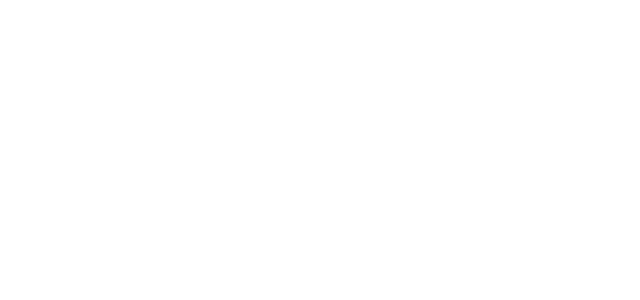
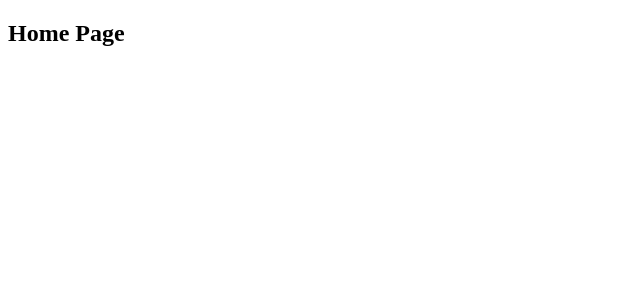
Before and after one commit to KmKalpana/Inventory-App, a React (Create React App) app in the folder frontend/: page / in a window 1280 px wide. Shown: the top 300 px of the page, without its empty margins (0-640 px from the left). Built offline with nearby package versions, Linux system fonts and the light colour scheme.

Commit message:
Setup Redux and Routes

```diff
--- a/frontend/src/App.js
+++ b/frontend/src/App.js
@@ -1,12 +1,14 @@
 import React from 'react'
-import './App.css';
-
+import { BrowserRouter, Routes, Route } from 'react-router-dom'
+import Home from './pages/Home/Home'
 function App() {
   return (
-    <div className="App">
-
-    </div>
-  );
+    <BrowserRouter>
+      <Routes>
+        <Route path="/" element={<Home />} />
+      </Routes>
+    </BrowserRouter>
+  )
 }
 
-export default App;
+export default App
--- a/frontend/src/index.js
+++ b/frontend/src/index.js
@@ -1,12 +1,15 @@
 import React from 'react';
 import ReactDOM from 'react-dom/client';
-import './index.css';
+import { store } from './redux/store';
+import { Provider } from 'react-redux'
 import App from './App';
 
 // @ts-ignore
 const root = ReactDOM.createRoot(document.getElementById('root'));
 root.render(
   <React.StrictMode>
+  <Provider store={store}>
     <App />
+    </Provider>
   </React.StrictMode>
 );
--- /dev/null
+++ b/frontend/src/pages/Home/Home.js
@@ -0,0 +1,11 @@
+import React from 'react';
+
+const Home = () => {
+    return (
+        <div>
+            <h2>Home Page</h2>
+        </div>
+    );
+}
+
+export default Home;
```
Also changed, not shown: 1 other file (tests, documents, lock files or other folders).
